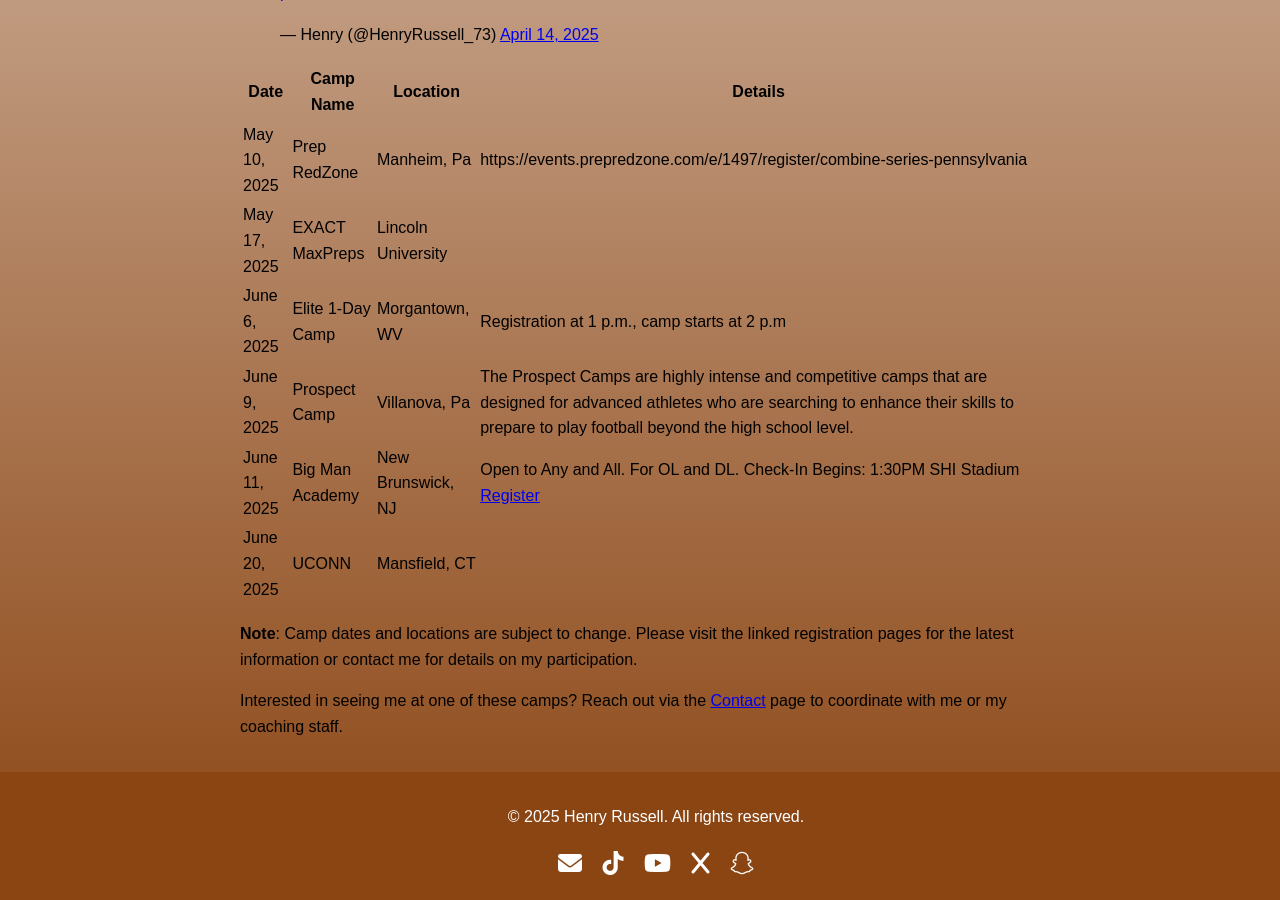
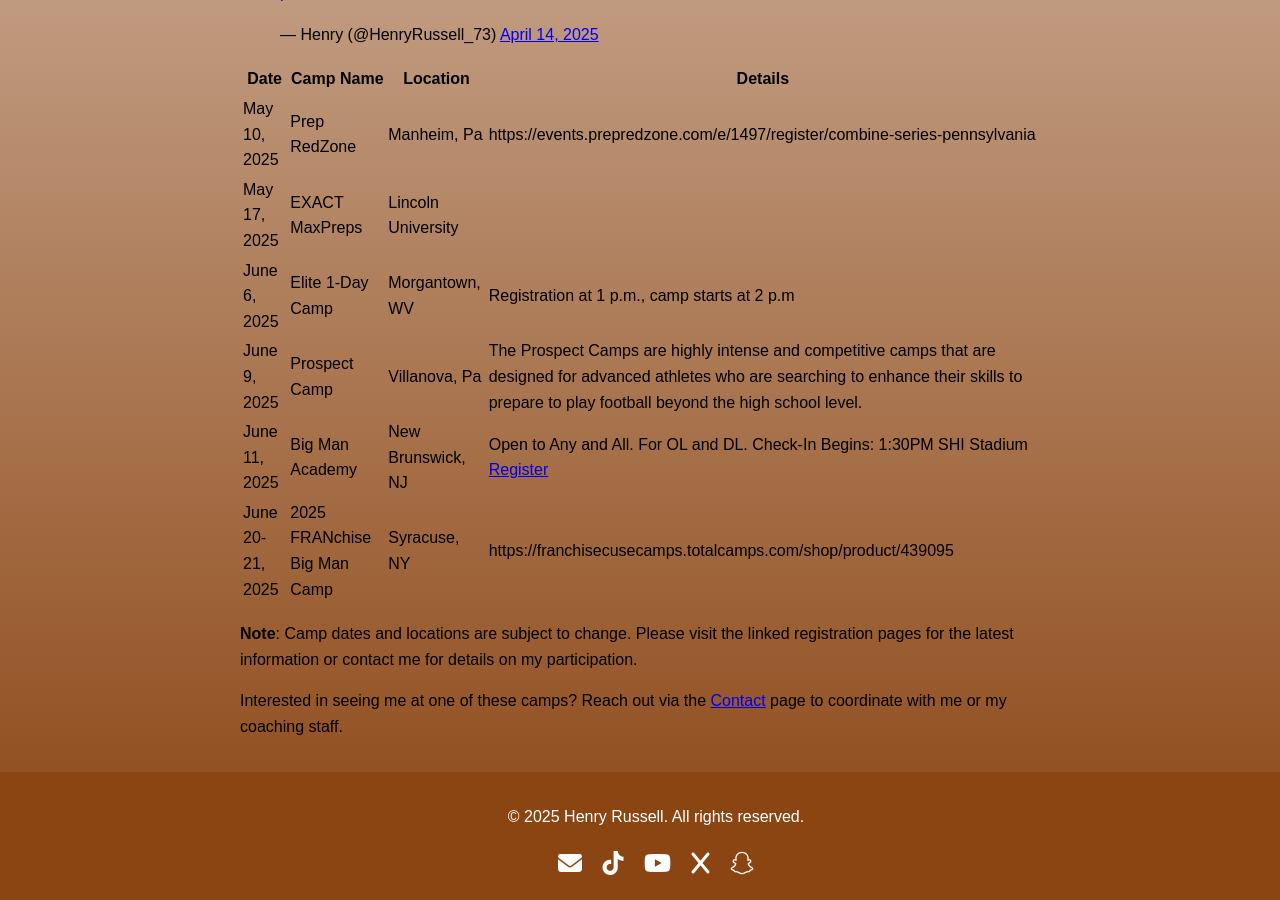
Before and after one commit to acloudpacket/henryrussell.com, a Jekyll site: the page built from schedule.md, in a window 1280 px wide and 900 px high, scrolled down 1061 px. Built offline with Jekyll 4.4.1, drawn with Linux system fonts in a browser that asks for light colours; nearby versions of some CDN libraries; comment, search, counter and statistics services are not loaded.

Commit message:
updated schedule

```diff
--- a/schedule.md
+++ b/schedule.md
@@ -18,7 +18,7 @@ Below is my planned schedule for upcoming football camps in 2025, where I’ll b
 | June 6, 2025  | Elite 1-Day Camp                         | Morgantown, WV | Registration at 1 p.m., camp starts at 2 p.m |
 | June 9, 2025          | Prospect Camp                            | Villanova, Pa | The Prospect Camps are highly intense and competitive camps that are designed for advanced athletes who are searching to enhance their skills to prepare to play football beyond the high school level.
 | June 11, 2025 | Big Man Academy                       | New Brunswick, NJ     | Open to Any and All. For OL and DL. Check-In Begins: 1:30PM SHI Stadium  [Register](https://scarletknights.com/sports/2025/2/27/2025-rutgers-football-camps.aspx) |
-| June 20, 2025 | UCONN              | Mansfield, CT  |
+| June 20-21, 2025 | 2025 FRANchise Big Man Camp              | Syracuse, NY  | https://franchisecusecamps.totalcamps.com/shop/product/439095
 
 
 **Note**: Camp dates and locations are subject to change. Please visit the linked registration pages for the latest information or contact me for details on my participation.
```
Also changed, not shown: assets/images/817.jpeg (added), assets/images/henry-schedule.jpg, assets/images/henry_business.jpeg (added), assets/images/preprz.jpeg (added), 3 other files.
